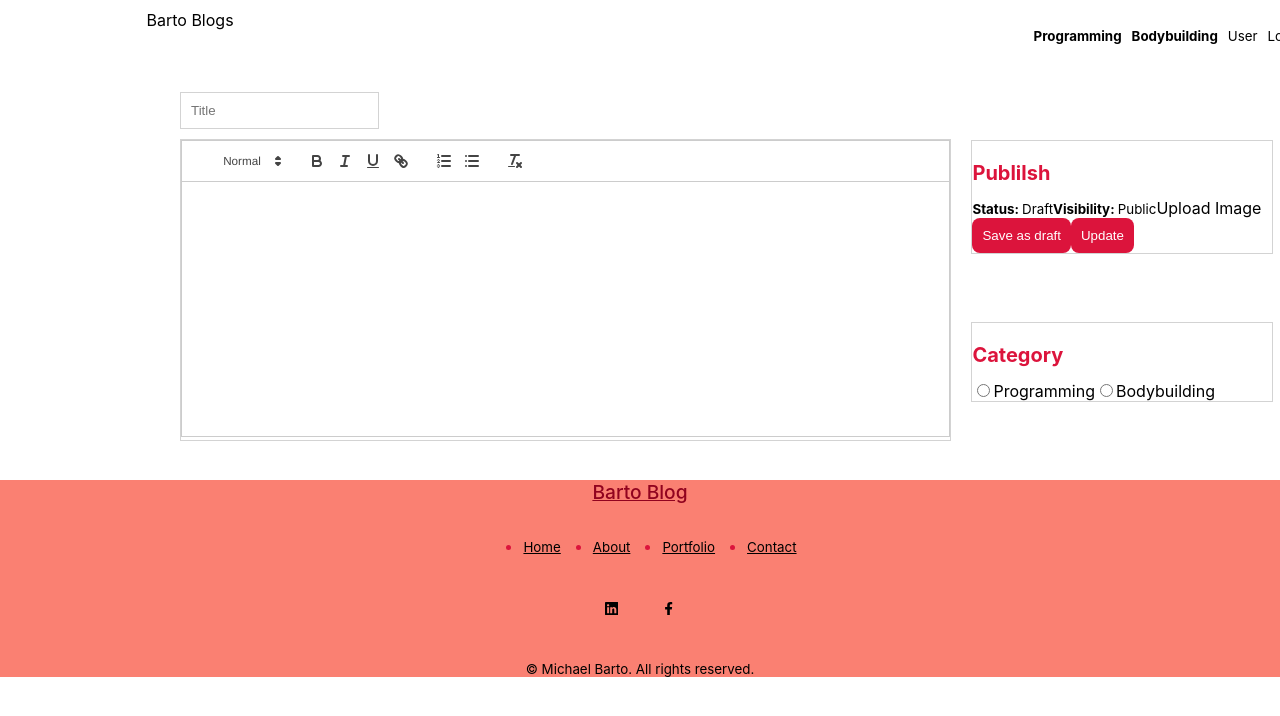
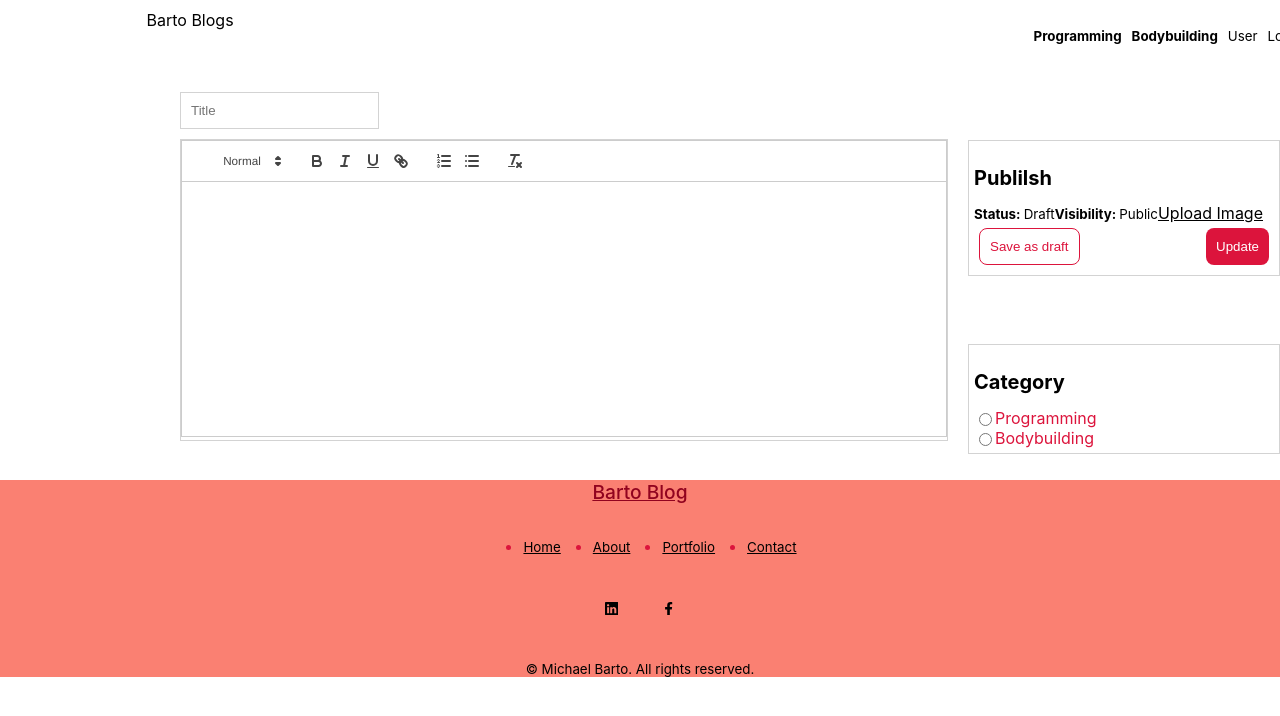
Before and after one commit to mbarto202/blog-website, a React (Create React App) app: page /write in a window 1280 px wide. Shown: the top 716 px of the page. Built offline with nearby package versions, Linux system fonts and the light colour scheme.

Commit message:
write done

```diff
--- a/src/pages/Write.jsx
+++ b/src/pages/Write.jsx
@@ -24,7 +24,7 @@ console.log(value);
             <b>Visibility: </b> Public
           </span>
           <input style={{display:"none"}} type="file" id='file' />
-          <label htmlFor="file">Upload Image</label>
+          <label className='file' htmlFor="file">Upload Image</label>
           <div className="buttons">
             <button>Save as draft</button>
             <button>Update</button>
@@ -32,10 +32,14 @@ console.log(value);
         </div>
         <div className="item">
           <h1>Category</h1>
-          <input className='rad' type="radio" name="cat" value="programming" id="programming"/>
-          <label htmlFor="programming">Programming</label>
-          <input className='rad' type="radio" name="cat" value="bodybuilding" id="bodybuilding"/>
-          <label htmlFor="bodybuilding">Bodybuilding</label>
+          <div className="cat">
+            <input className='rad' type="radio" name="cat" value="programming" id="programming"/>
+            <label htmlFor="programming">Programming</label>
+          </div>
+          <div className="cat">
+            <input className='rad' type="radio" name="cat" value="bodybuilding" id="bodybuilding"/>
+            <label htmlFor="bodybuilding">Bodybuilding</label>
+          </div>
         </div>
       </div>
     </div>
--- a/src/pages/write.css
+++ b/src/pages/write.css
@@ -20,11 +20,16 @@
         gap: 20px;
 
         .item {
+            padding: 5px;
             border: 1px solid lightgrey;
             margin-top: 48px;
             width: 300px
         }
 
+    }
+
+    .item > h1 {
+        color: black
     }
 
     .editorContainer {
@@ -38,4 +43,28 @@
             border: none;
         }
     }
+
+    .file {
+        text-decoration: underline;
+        cursor: pointer;
+    }
+
+    .buttons {
+        display: flex;
+        justify-content: space-between;
+        padding: 5px;
+
+        :first-child {
+            cursor: pointer;
+            color: crimson;
+            background-color: white;
+            border: 1px solid crimson;
+        }
+    }
+
+    .cat {
+        display: flex;
+        align-items: center;
+        color: crimson;
+    }
 }
```
